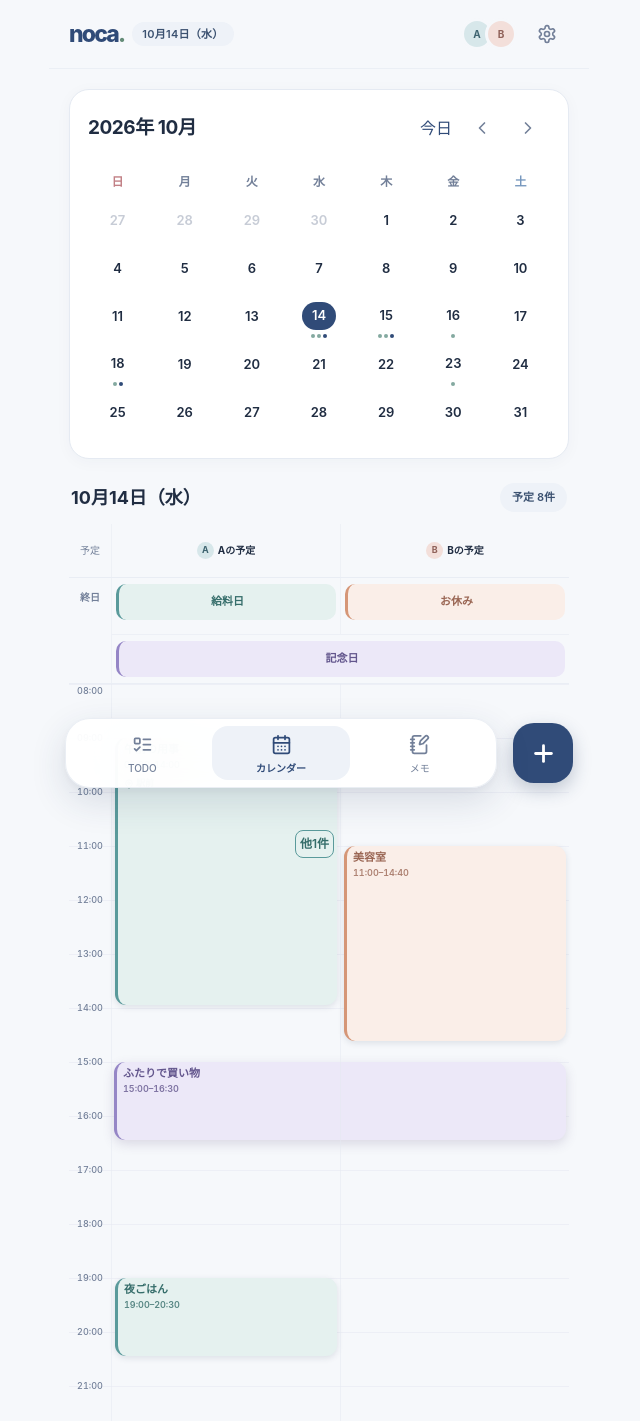
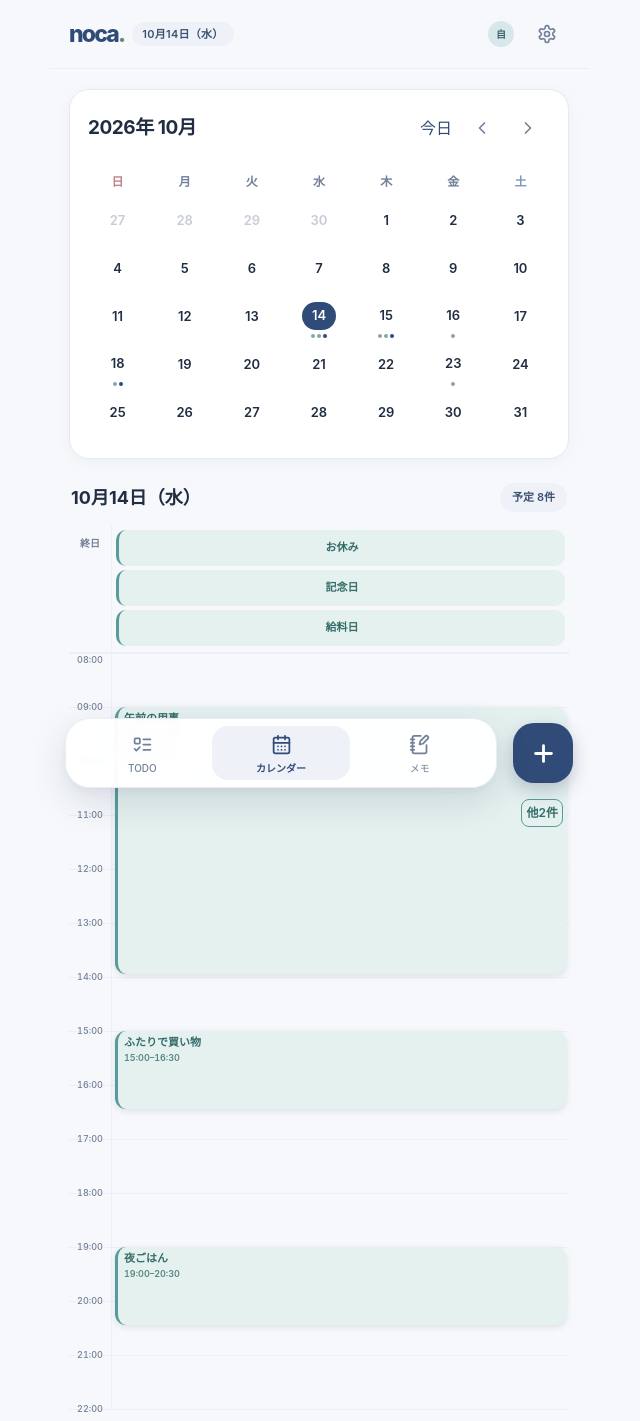
Before and after one commit to ShunsukeOta/noca, a React (Vite) app: page /calendar in a window 1280 px wide. Shown: the top 1421 px of the page, without its empty margins (321-961 px from the left). Built offline with nearby package versions, Linux system fonts and the light colour scheme.

Commit message:
feat: default workspace to solo membership

```diff
--- a/src/App.tsx
+++ b/src/App.tsx
@@ -5,6 +5,7 @@ import { Button } from "@/components/ui/button"
 import { ChunkLoadBoundary } from "@/components/chunk-load-boundary"
 import { TodoProvider } from "@/features/todos/todo-store"
 import { CalendarProvider } from "@/features/calendar/calendar-store"
+import { WorkspaceMembershipProvider } from "@/features/workspace/workspace-membership"
 import { TodoPage } from "@/pages/todo-page"
 import { MemoPage } from "@/pages/memo-page"
 import { SettingsPage } from "@/pages/settings-page"
@@ -35,6 +36,7 @@ function CalendarLoadError() {
 
 export default function App() {
   return (
+    <WorkspaceMembershipProvider>
       <TodoProvider>
         <CalendarProvider>
           <Routes>
@@ -54,5 +56,6 @@ export default function App() {
           </Routes>
         </CalendarProvider>
       </TodoProvider>
+    </WorkspaceMembershipProvider>
   )
 }
--- a/src/components/app-shell.tsx
+++ b/src/components/app-shell.tsx
@@ -12,6 +12,7 @@ import { loadCalendarEditor, loadTodoEditor, preloadCalendarEditor, preloadTodoE
 import { preloadTodoCategorySettings } from "@/components/settings-loaders"
 import { useCalendar } from "@/features/calendar/calendar-store"
 import { useTodos } from "@/features/todos/todo-store"
+import { useWorkspaceMembership } from "@/features/workspace/workspace-membership"
 import { cn } from "@/lib/utils"
 
 type PageKind = "todo" | "calendar" | "memo"
@@ -58,6 +59,7 @@ export function AppShell() {
   const [today, setToday] = useState(() => new Date())
   const { editor, deleted, storageError, openCreate, closeEditor, undoDelete, dismissDeleted } = useTodos()
   const calendar = useCalendar()
+  const { members } = useWorkspaceMembership()
   const [theme, setTheme] = useState<"light" | "dark">(() =>
     typeof localStorage !== "undefined" && localStorage.getItem("noca.theme") === "dark" ? "dark" : "light"
   )
@@ -108,9 +110,12 @@ export function AppShell() {
             </time>
           </div>
           <div className="flex shrink-0 items-center gap-1">
-            <div className="mr-1 flex -space-x-2" role="group" aria-label="表示用の担当サンプル">
-              <OwnerAvatar owner="A" size="lg" decorative className="border-[3px] border-background" />
-              <OwnerAvatar owner="B" size="lg" decorative className="border-[3px] border-background" />
+            <div className={cn("mr-1 flex items-center", members.length > 1 ? "-space-x-2" : "")} role="group"
+              aria-label={`利用中のメンバー: ${members.map(member => member.displayName).join("、")}`}>
+              {members.map(member => (
+                <OwnerAvatar key={member.id} owner={member.id} label={member.displayName}
+                  size="lg" decorative className="border-[3px] border-background" />
+              ))}
             </div>
             <Link to={isSettings ? settingsReturnTo : "/settings"} state={isSettings ? undefined : { from: active?.to ?? "/todo" }}
               onPointerEnter={isSettings ? undefined : preloadTodoCategorySettings}
--- a/src/components/calendar-day-timeline.tsx
+++ b/src/components/calendar-day-timeline.tsx
@@ -7,6 +7,7 @@ import { Sheet, SheetBody, SheetContent, SheetDescription, SheetHeader, SheetTit
 import { OwnerAvatar, ownerSurfaceTone } from "@/components/owner-ui"
 import { cn } from "@/lib/utils"
 import { preloadCalendarEditor, preloadTodoEditor } from "@/components/editor-loaders"
+import { useWorkspaceMembership } from "@/features/workspace/workspace-membership"
 
 type EventOwner = CalendarEvent["by"]
 const PEOPLE = [
@@ -16,8 +17,8 @@ const PEOPLE = [
 
 const HOUR_HEIGHT = 54
 const MINUTE_HEIGHT = HOUR_HEIGHT / 60
-const timeGrid = "grid-cols-[42px_minmax(0,1fr)_minmax(0,1fr)]"
-const allDayGrid = timeGrid
+const pairedGrid = "grid-cols-[42px_minmax(0,1fr)_minmax(0,1fr)]"
+const soloGrid = "grid-cols-[42px_minmax(0,1fr)]"
 const MIN_BLOCK_PX = 36
 
 function minutes(time: string) {
@@ -109,6 +110,7 @@ type DayTimelineProps = {
 
 export function CalendarDayTimeline({ events, todos, onEditEvent, onEditTodo, onCreate }: DayTimelineProps) {
   const reduceMotion = useReducedMotion()
+  const { isPaired } = useWorkspaceMembership()
   const [selectedOverlap, setSelectedOverlap] = useState<OverlapSummary | null>(null)
   const timed = events.filter(event => Boolean(event.time))
   const timeRange = useMemo(() => {
@@ -127,8 +129,10 @@ export function CalendarDayTimeline({ events, todos, onEditEvent, onEditTodo, on
   const timelineLayouts = useMemo(() => ({
     A: layoutBlocks(events.filter(event => event.by === "A" && event.time)),
     B: layoutBlocks(events.filter(event => event.by === "B" && event.time)),
-    both: layoutBlocks(events.filter(event => event.by === "both" && event.time))
+    both: layoutBlocks(events.filter(event => event.by === "both" && event.time)),
+    solo: layoutBlocks(events.filter(event => event.time))
   }), [events])
+  const ownerTone = (owner: EventOwner) => ownerSurfaceTone[isPaired ? owner : "A"]
   const selectedOverlapEvents = selectedOverlap
     ? [selectedOverlap.primary, ...selectedOverlap.events].sort((a, b) => a.start - b.start || a.event.title.localeCompare(b.event.title, "ja"))
     : []
@@ -227,10 +231,23 @@ export function CalendarDayTimeline({ events, todos, onEditEvent, onEditTodo, on
     window.setTimeout(() => onEditEvent(eventId), reduceMotion ? 0 : 200)
   }
 
+  const allDayButton = (event: CalendarEvent, owner: EventOwner) => (
+    <Button key={event.id} type="button" variant="ghost" size="sm"
+      onClick={() => onEditEvent(event.id)} onPointerEnter={preloadCalendarEditor} onPointerDown={preloadCalendarEditor} onFocus={preloadCalendarEditor}
+      aria-label={event.title + "を編集"} data-calendar-event={event.id} data-owner={event.by}
+      className={cn(
+        "h-auto min-h-9 w-full whitespace-normal rounded-[10px] border-l-[3px] px-1.5 py-1 text-left text-[11px] font-bold leading-snug",
+        ownerTone(owner)
+      )}>
+      <span className="block break-words text-[11px] font-bold leading-snug">{event.title}</span>
+    </Button>
+  )
+
   return (
-    <div className="space-y-3" data-testid="two-person-schedule">
+    <div className="space-y-3" data-testid={isPaired ? "two-person-schedule" : "single-person-schedule"}>
       <div data-testid="schedule-surface" className="bg-transparent">
-        <div className={cn("grid border-b border-border/75", allDayGrid)}>
+        {isPaired && (
+          <div className={cn("grid border-b border-border/75", pairedGrid)}>
             <div aria-hidden="true" className="flex items-center justify-center text-[10px] font-medium text-muted-foreground">予定</div>
             {PEOPLE.map(person => (
               <div key={person.id} data-testid={"person-header-" + person.id}
@@ -242,28 +259,21 @@ export function CalendarDayTimeline({ events, todos, onEditEvent, onEditTodo, on
               </div>
             ))}
           </div>
+        )}
 
         {hasAllDayEvents && (
-          <div className={cn("grid border-b border-border/70", allDayGrid)} data-testid="all-day-strip">
-            <span className={cn("self-start pt-3 text-center text-[10px] font-semibold text-muted-foreground",
-              eventsFor("both").length > 0 && "row-span-2")}>終日</span>
+          <div className={cn("grid border-b border-border/70", isPaired ? pairedGrid : soloGrid)} data-testid="all-day-strip">
+            <span className="self-start pt-3 text-center text-[10px] font-semibold text-muted-foreground">終日</span>
+            {isPaired ? (
+              <>
                 {PEOPLE.map(person => {
-              const allDayEvents = eventsFor(person.id)
+                  const personalEvents = eventsFor(person.id)
                   return (
                     <div key={person.id} data-testid={"all-day-" + person.id}
                       className="flex min-h-[56px] min-w-0 flex-col gap-1 border-l border-border/50 px-1 py-1.5">
-                  {allDayEvents.length === 0 ? (
+                      {personalEvents.length === 0 ? (
                         <span className="m-auto text-[9px] text-muted-foreground/55">—</span>
-                  ) : allDayEvents.map(event => (
-                    <Button key={event.id} type="button" variant="ghost" size="sm" onClick={() => onEditEvent(event.id)} onPointerEnter={preloadCalendarEditor} onPointerDown={preloadCalendarEditor} onFocus={preloadCalendarEditor}
-                      aria-label={event.title + "を編集"} data-calendar-event={event.id} data-owner={event.by}
-                      className={cn(
-                        "h-auto min-h-9 w-full whitespace-normal rounded-[10px] border-l-[3px] px-1.5 py-1 text-left text-[11px] font-bold leading-snug",
-                        ownerSurfaceTone[event.by]
-                      )}>
-                      <span className="block break-words text-[11px] font-bold leading-snug">{event.title}</span>
-                    </Button>
-                  ))}
+                      ) : personalEvents.map(event => allDayButton(event, person.id))}
                     </div>
                   )
                 })}
@@ -271,23 +281,20 @@ export function CalendarDayTimeline({ events, todos, onEditEvent, onEditTodo, on
                   className={cn("col-start-2 col-span-2 min-w-0 border-l border-t border-border/50 px-1 py-1.5",
                     eventsFor("both").length === 0 && "hidden")}>
                   <div className="flex flex-col gap-1">
-                {eventsFor("both").map(event => (
-                  <Button key={event.id} type="button" variant="ghost" size="sm" onClick={() => onEditEvent(event.id)} onPointerEnter={preloadCalendarEditor} onPointerDown={preloadCalendarEditor} onFocus={preloadCalendarEditor}
-                    aria-label={event.title + "を編集"} data-calendar-event={event.id} data-owner={event.by}
-                    className={cn(
-                      "h-auto min-h-9 w-full whitespace-normal rounded-[10px] border-l-[3px] px-2 py-1 text-left text-[11px] font-bold leading-snug",
-                      ownerSurfaceTone.both
-                    )}>
-                    <span className="block break-words text-[11px] font-bold leading-snug">{event.title}</span>
-                  </Button>
-                ))}
+                    {eventsFor("both").map(event => allDayButton(event, "both"))}
                   </div>
                 </div>
+              </>
+            ) : (
+              <div data-testid="all-day-self" className="flex min-h-[56px] min-w-0 flex-col gap-1 border-l border-border/50 px-1 py-1.5">
+                {events.filter(event => !event.time).map(event => allDayButton(event, "A"))}
+              </div>
+            )}
           </div>
         )}
 
         {timeRange ? (
-          <div data-testid="timeline-grid" className={cn("relative grid", timeGrid)} style={{ height: timeRange.height }}>
+          <div data-testid="timeline-grid" className={cn("relative grid", isPaired ? pairedGrid : soloGrid)} style={{ height: timeRange.height }}>
             <div className="pointer-events-none absolute inset-0 z-0" aria-hidden="true">
               {Array.from({ length: timeRange.lastHour - timeRange.firstHour + 1 }, (_, i) => (
                 <div key={i} className="absolute left-0 right-0 h-px bg-border/55" style={{ top: i * HOUR_HEIGHT }} />
@@ -301,7 +308,7 @@ export function CalendarDayTimeline({ events, todos, onEditEvent, onEditTodo, on
                 </span>
               ))}
             </div>
-            {(["A", "B"] as const).map(person => (
+            {isPaired ? (["A", "B"] as const).map(person => (
               <div key={person} data-testid={"timeline-lane-" + person}
                 className="pointer-events-none relative z-[2] min-w-0 border-l border-border/50">
                 {timelineLayouts[person].blocks.map(block => timedBlock(
@@ -312,10 +319,20 @@ export function CalendarDayTimeline({ events, todos, onEditEvent, onEditTodo, on
                 ))}
                 {timelineLayouts[person].summaries.map(summary => overlapButton(summary, person))}
               </div>
+            )) : (
+              <div data-testid="timeline-lane-self" className="pointer-events-none relative z-[2] min-w-0 border-l border-border/50">
+                {timelineLayouts.solo.blocks.map(block => timedBlock(
+                  block,
+                  "A",
+                  false,
+                  timelineLayouts.solo.summaries.some(summary => summary.primary.event.id === block.event.id)
                 ))}
+                {timelineLayouts.solo.summaries.map(summary => overlapButton(summary, "A"))}
+              </div>
+            )}
             {/* This layer spans A+B, not a third narrow time column. Its blocks
                 sit beneath personal appointments so both remain tappable. */}
-            <div data-testid="timeline-lane-both"
+            {isPaired && <div data-testid="timeline-lane-both"
               className="pointer-events-none absolute bottom-0 right-0 top-0 z-[1]" style={{ left: 42 }}>
               {timelineLayouts.both.blocks.map(block => timedBlock(
                 block,
@@ -324,7 +341,7 @@ export function CalendarDayTimeline({ events, todos, onEditEvent, onEditTodo, on
                 timelineLayouts.both.summaries.some(summary => summary.primary.event.id === block.event.id)
               ))}
               {timelineLayouts.both.summaries.map(summary => overlapButton(summary, "both"))}
-            </div>
+            </div>}
           </div>
         ) : (
           <div data-testid="timeline-empty" className="flex min-h-24 flex-col items-center justify-center gap-1 px-3 py-5 text-center">
@@ -350,7 +367,7 @@ export function CalendarDayTimeline({ events, todos, onEditEvent, onEditTodo, on
                 animate={{ opacity: 1, y: 0 }} exit={{ opacity: 0 }}
                 transition={{ duration: reduceMotion ? 0 : 0.12 }}
                 className={cn(buttonVariants({ variant: "ghost", size: "sm", className: "h-auto whitespace-normal" }), "flex min-h-[58px] w-full items-center justify-start gap-3 rounded-none border-b border-border/70 px-3 py-3 text-left last:border-0 hover:bg-accent/50")}>
-                <OwnerAvatar owner={task.by} size="sm" decorative />
+                {isPaired && <OwnerAvatar owner={task.by} size="sm" decorative />}
                 <span className="min-w-0 flex-1 break-words text-[12px] font-semibold">{task.title}</span>
                 <span className="shrink-0 rounded-md bg-secondary px-2 py-1 text-[10px] font-semibold text-primary">TODO</span>
               </m.button>
@@ -377,11 +394,11 @@ export function CalendarDayTimeline({ events, todos, onEditEvent, onEditTodo, on
                   key={event.id}
                   type="button"
                   variant="outline"
-                  aria-label={`${event.title}、${time}、${owner}の予定を編集`}
+                  aria-label={isPaired ? `${event.title}、${time}、${owner}の予定を編集` : `${event.title}、${time}の予定を編集`}
                   onClick={() => editOverlapEvent(event.id)}
                   className="h-auto min-h-[60px] w-full justify-start gap-3 whitespace-normal rounded-xl px-3 py-3 text-left"
                 >
-                  <OwnerAvatar owner={event.by} size="sm" decorative />
+                  {isPaired && <OwnerAvatar owner={event.by} size="sm" decorative />}
                   <span className="flex min-w-0 flex-1 flex-col items-start gap-1">
                     <span className="block w-full break-words text-[13px] font-bold leading-snug">{event.title}</span>
                     <span className="block text-[11px] font-medium text-muted-foreground">
--- a/src/components/calendar-editor-sheet.tsx
+++ b/src/components/calendar-editor-sheet.tsx
@@ -11,9 +11,11 @@ import { ConfirmDialog } from "@/components/ui/confirm-dialog"
 import { CategorySelector } from "@/components/category-ui"
 import { OwnerSelector } from "@/components/owner-ui"
 import { isCalendarDate, useCalendar, type EventDraft } from "@/features/calendar/calendar-store"
+import { useWorkspaceMembership } from "@/features/workspace/workspace-membership"
 
 export function CalendarEditorSheet() {
   const { events, editor, closeEditor, addEvent, updateEvent, deleteEvent } = useCalendar()
+  const { isPaired } = useWorkspaceMembership()
   const original = editor?.mode === "edit" ? events.find(event => event.id === editor.id) : undefined
   const initialDate = editor?.mode === "create" ? editor.date : original?.date ?? ""
   const [title, setTitle] = useState(original?.title ?? "")
@@ -92,10 +94,12 @@ export function CalendarEditorSheet() {
               placeholder="予定のタイトル" aria-invalid={!!error && !title.trim()}
             />
 
-            <div className="mt-5">
-              <p className="mb-2 text-[13px] font-semibold">誰の予定？</p>
-              <OwnerSelector value={by} onChange={setBy} />
-            </div>
+            {isPaired && (
+              <div className="mt-5">
+                <p className="mb-2 text-[13px] font-semibold">誰の予定？</p>
+                <OwnerSelector value={by} onChange={setBy} />
+              </div>
+            )}
 
             <div className="mt-6 flex items-center gap-2 text-primary">
               <CalendarDays className="size-[17px]" /><Label htmlFor="event-date">日付</Label>
--- a/src/components/owner-ui.tsx
+++ b/src/components/owner-ui.tsx
@@ -28,19 +28,21 @@ const avatarSize = {
   lg: "size-8 text-[10px]"
 } as const
 
-function OwnerAvatar({ owner, size = "sm", decorative = false, className }: {
+function OwnerAvatar({ owner, size = "sm", decorative = false, className, label }: {
   owner: Owner
   size?: keyof typeof avatarSize
   decorative?: boolean
   className?: string
+  label?: string
 }) {
-  const content = owner === "both" ? "2" : owner
+  const content = label ? [...label][0] : owner === "both" ? "2" : owner
+  const accessibleLabel = label ?? (owner === "both" ? "ふたり" : `担当 ${owner}`)
   return (
     <span
       data-slot="owner-avatar"
       data-owner={owner}
       role={decorative ? undefined : "img"}
-      aria-label={decorative ? undefined : owner === "both" ? "ふたり" : `担当 ${owner}`}
+      aria-label={decorative ? undefined : accessibleLabel}
       aria-hidden={decorative ? true : undefined}
       className={cn("inline-flex shrink-0 items-center justify-center rounded-full font-bold", avatarSize[size], ownerAvatarTone[owner], className)}
     >
--- /dev/null
+++ b/src/features/workspace/workspace-membership.tsx
@@ -0,0 +1,69 @@
+import { createContext, useCallback, useContext, useEffect, useMemo, useState, type ReactNode } from "react"
+
+export const WORKSPACE_MEMBERS_STORAGE_KEY = "noca.workspace.members.v1"
+
+export type WorkspaceMemberId = "A" | "B"
+export type WorkspaceMember = { id: WorkspaceMemberId; displayName: string }
+
+const SOLO_MEMBER: WorkspaceMember = { id: "A", displayName: "自分" }
+const DEFAULT_MEMBERS: WorkspaceMember[] = [SOLO_MEMBER]
+
+function readMembers(): WorkspaceMember[] {
+  try {
+    const raw = localStorage.getItem(WORKSPACE_MEMBERS_STORAGE_KEY)
+    if (raw === null) return DEFAULT_MEMBERS
+    const parsed: unknown = JSON.parse(raw)
+    if (!Array.isArray(parsed) || parsed.length < 1 || parsed.length > 2) return DEFAULT_MEMBERS
+    const members = parsed as Partial<WorkspaceMember>[]
+    const ids = members.map(member => member.id)
+    if (!ids.includes("A") || ids.some(id => id !== "A" && id !== "B") || new Set(ids).size !== ids.length) return DEFAULT_MEMBERS
+    if (!members.every(member => typeof member.displayName === "string" && member.displayName.trim().length > 0)) return DEFAULT_MEMBERS
+    return members as WorkspaceMember[]
+  } catch {
+    return DEFAULT_MEMBERS
+  }
+}
+
+type WorkspaceMembershipValue = {
+  members: WorkspaceMember[]
+  isPaired: boolean
+  setMembers: (members: WorkspaceMember[]) => void
+}
+
+const WorkspaceMembershipContext = createContext<WorkspaceMembershipValue | null>(null)
+
+/** Local preview starts with its current user only. A future invite flow will provide both accepted members. */
+export function WorkspaceMembershipProvider({ children }: { children: ReactNode }) {
+  const [members, setMembersState] = useState<WorkspaceMember[]>(readMembers)
+
+  const setMembers = useCallback((next: WorkspaceMember[]) => {
+    setMembersState(next)
+  }, [])
+
+  useEffect(() => {
+    try {
+      localStorage.setItem(WORKSPACE_MEMBERS_STORAGE_KEY, JSON.stringify(members))
+    } catch {
+      // The membership state remains usable for the current page if storage is unavailable.
+    }
+  }, [members])
+
+  useEffect(() => {
+    const sync = (event: StorageEvent) => {
+      if (event.key !== WORKSPACE_MEMBERS_STORAGE_KEY) return
+      setMembersState(readMembers())
+    }
+    window.addEventListener("storage", sync)
+    return () => window.removeEventListener("storage", sync)
+  }, [])
+
+  const value = useMemo(() => ({ members, isPaired: members.some(member => member.id === "B"), setMembers }), [members, setMembers])
+
+  return <WorkspaceMembershipContext.Provider value={value}>{children}</WorkspaceMembershipContext.Provider>
+}
+
+export function useWorkspaceMembership() {
+  const value = useContext(WorkspaceMembershipContext)
+  if (!value) throw new Error("useWorkspaceMembership must be used within WorkspaceMembershipProvider")
+  return value
+}
--- a/src/pages/settings-page.tsx
+++ b/src/pages/settings-page.tsx
@@ -12,6 +12,7 @@ import {
 import { cn } from "@/lib/utils"
 import { useTodos } from "@/features/todos/todo-store"
 import { CALENDAR_SAMPLE_MIGRATION_KEYS, useCalendar } from "@/features/calendar/calendar-store"
+import { useWorkspaceMembership } from "@/features/workspace/workspace-membership"
 import { createLocalBackup, localBackupFilename, MAX_LOCAL_BACKUP_SIZE_BYTES, parseLocalBackup, restoreLocalBackup, type LocalBackup } from "@/features/data/local-backup"
 
 type Theme = "light" | "dark"
@@ -98,6 +99,7 @@ export function SettingsPage() {
   const { theme, onThemeChange } = useOutletContext<ThemeOutlet>()
   const { todos, categories, restoreLocalData: restoreTodos } = useTodos()
   const { events, restoreLocalData: restoreEvents } = useCalendar()
+  const { members } = useWorkspaceMembership()
   const [backupState, setBackupState] = useState<"idle" | "saving" | "saved" | "shared" | "error">("idle")
   const [isReadingBackup, setIsReadingBackup] = useState(false)
   const [pendingBackup, setPendingBackup] = useState<LocalBackup | null>(null)
@@ -249,8 +251,14 @@ export function SettingsPage() {
         </ChunkLoadBoundary>
       </SettingsGroup>
 
-      <SettingsGroup title="ふたりの共有">
-        <ComingSoonRow icon={UsersRound} title="共有スペース" description="メンバー管理" />
+      <SettingsGroup title="メンバー">
+        <div data-testid="workspace-members" className="flex min-h-[76px] items-center gap-3 border-b border-border/70 px-4 py-3">
+          <IconBox tone="blue"><UsersRound className="size-[19px]" /></IconBox>
+          <div className="min-w-0 flex-1">
+            <p className="text-[14px] font-semibold">現在のメンバー</p>
+            <p className="mt-1 text-[12px] text-muted-foreground">{members.map(member => member.displayName).join("・")}（{members.length}人）</p>
+          </div>
+        </div>
         <ComingSoonRow icon={UserRoundPlus} title="相手を招待" description="招待リンク・コード" />
         <ComingSoonRow icon={LockKeyhole} title="アカウント" description="Googleログイン・プロフィール" />
       </SettingsGroup>
--- a/src/pages/todo-page.tsx
+++ b/src/pages/todo-page.tsx
@@ -9,12 +9,14 @@ import { Button } from "@/components/ui/button"
 import { Checkbox } from "@/components/ui/checkbox"
 import { CategoryBadge, categoryRing, TodoCategoryTile } from "@/components/category-ui"
 import { OwnerAvatar } from "@/components/owner-ui"
+import { useWorkspaceMembership } from "@/features/workspace/workspace-membership"
 import { cn } from "@/lib/utils"
 import { preloadTodoEditor } from "@/components/editor-loaders"
 
 export function TodoPage() {
   const [filter, setFilter] = useState("すべて")
   const { todos: tasks, categories, toggleTodo, openEdit, openCreate } = useTodos()
+  const { isPaired } = useWorkspaceMembership()
   const [showCompleted, setShowCompleted] = useState(false)
   const reduceMotion = useReducedMotion()
   const filters = ["すべて", ...categories.map(category => category.name)]
@@ -79,7 +81,7 @@ export function TodoPage() {
                   </div>
                 )}
               </Button>
-              <OwnerAvatar owner={task.by} size="md" />
+              {isPaired && <OwnerAvatar owner={task.by} size="md" />}
               <ChevronRight className="size-4 shrink-0 text-muted-foreground/60" aria-hidden="true" />
             </div>
             </m.div>
```
Also changed, not shown: 8 other files (tests, documents, lock files or other folders). Lines whose indentation alone changed are shown as unchanged.
